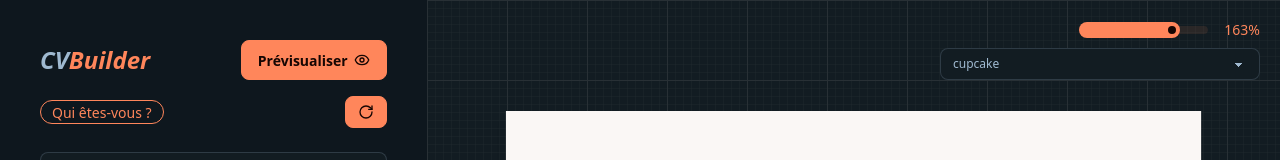
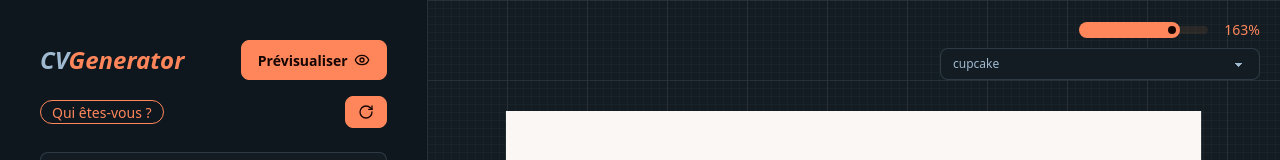
Before and after one commit to chrisregis100/cv-generator, a Next.js app: page / in a window 1280 px wide. Shown: the top 160 px of the page. Built offline with nearby package versions, Linux system fonts and the light colour scheme.

Commit message:
feat: add loading

```diff
--- a/src/app/page.tsx
+++ b/src/app/page.tsx
@@ -42,6 +42,7 @@ export default function Home() {
   const [languages, setLanguages] = useState<Language[]>(languagesPreset);
   const [skills, setSkills] = useState<Skill[]>(skillsPreset);
   const [hobby, setHobby] = useState<Hobby[]>(hobbiesPreset);
+  const [isLoading, setIsLoading] = useState<boolean>(false);
 
   useEffect(() => {
     const defautImageUrl = "/profil.jpg";
@@ -118,7 +119,7 @@ export default function Home() {
 
   const handleDownloadPdf = async () => {
     const element = cvPreviewRef.current;
-
+    setIsLoading(true);
     if (element) {
       try {
         const canvas = await html2canvas(element, { scale: 3, useCORS: true });
@@ -135,7 +136,7 @@ export default function Home() {
 
         pdf.addImage(imgData, "PNG", 0, 0, pdfWidth, pdfHeight);
         pdf.save(`cv.pdf`);
-
+        setIsLoading(false);
         const modal = document.getElementById(
           "my_modal_3"
         ) as HTMLDialogElement;
@@ -164,7 +165,7 @@ export default function Home() {
             <div className="mb-4 flex justify-between items-center">
               <h1 className="text-2xl font-bold italic">
                 CV
-                <span className="text-primary">Builder</span>
+                <span className="text-primary">Generator</span>
               </h1>
 
               <button
@@ -336,7 +337,7 @@ export default function Home() {
             <div className="mt-5">
               <div className="flex justify-end mb-5">
                 <button onClick={handleDownloadPdf} className="btn btn-primary">
-                  Télécharger
+                  {isLoading ? "Telechargement en cours..." : "Télécharger"}
                   <Save className="w-4" />
                 </button>
               </div>
```
